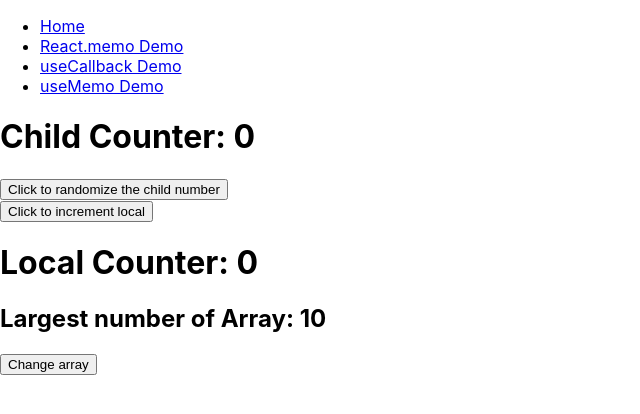
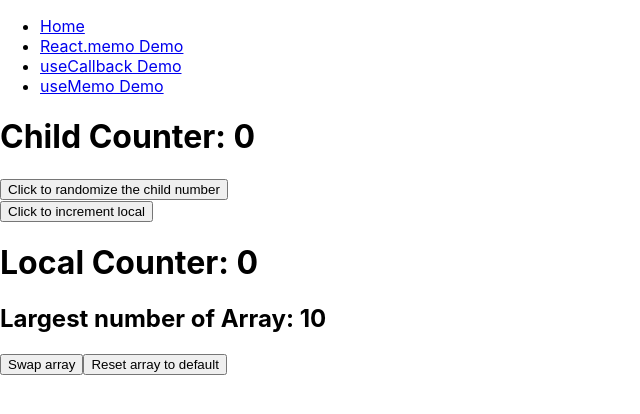
Before and after one commit to luqmaanessop/frontTuesday_memoization, a React (Create React App) app: page /usememo in a window 1280 px wide. Shown: the top 414 px of the page, without its empty margins (0-640 px from the left). Built offline with nearby package versions, Linux system fonts and the light colour scheme.

Commit message:
Update useMemo readme

```diff
--- a/src/pages/UseMemo.js
+++ b/src/pages/UseMemo.js
@@ -10,7 +10,7 @@ export default function UseMemo() {
   const [arr, setArr] = useState([1,2,3,4,5,6,7,8,9,10])
 
   const memoizedCallback = useCallback(number => changeChildNumber(number), [])
-  // 💰 Uncomment out the memoizedLargestValue and use it instead of the largestUnmemoizedValue
+  // 💰 Uncomment out the memoizedLargestValue and use it instead of the largestUnmemoizedValue, Dont forget to comment out largestUnmemoizedValue from before else it wont work
   // const memoizedLargestValue = useMemo(() => getLargestNumber(), [arr])
   const largestUnmemoizedValue = getLargestNumber();
 
@@ -25,12 +25,15 @@ export default function UseMemo() {
 
   // This is super expensive, maybe its a fetch request
   function getLargestNumber() {
-    console.log("Calculating largest number - this is so expensive");
+    console.warn("Calculating largest number - this is so expensive, aargh my resources!");
     return Math.max(...arr);
   }
 
   function changeArray() {
     setArr([60,70,80,90])
+  }
+  function resetArray() {
+    setArr([1,2,3,4,5,6,7,8,9,10])
   }
 
   return (
@@ -40,7 +43,8 @@ export default function UseMemo() {
     <button onClick={incrememntLocal}>Click to increment local</button>
     <h1>Local Counter: {localNumber}</h1>
     <h2>Largest number of Array: {largestUnmemoizedValue}</h2>
-    <button onClick={changeArray}>Change array</button>
+    <button onClick={changeArray}>Swap array</button>
+    <button onClick={resetArray}>Reset array to default</button>
     </>
   )
 }
```
Also changed, not shown: 1 other file (tests, documents, lock files or other folders).
